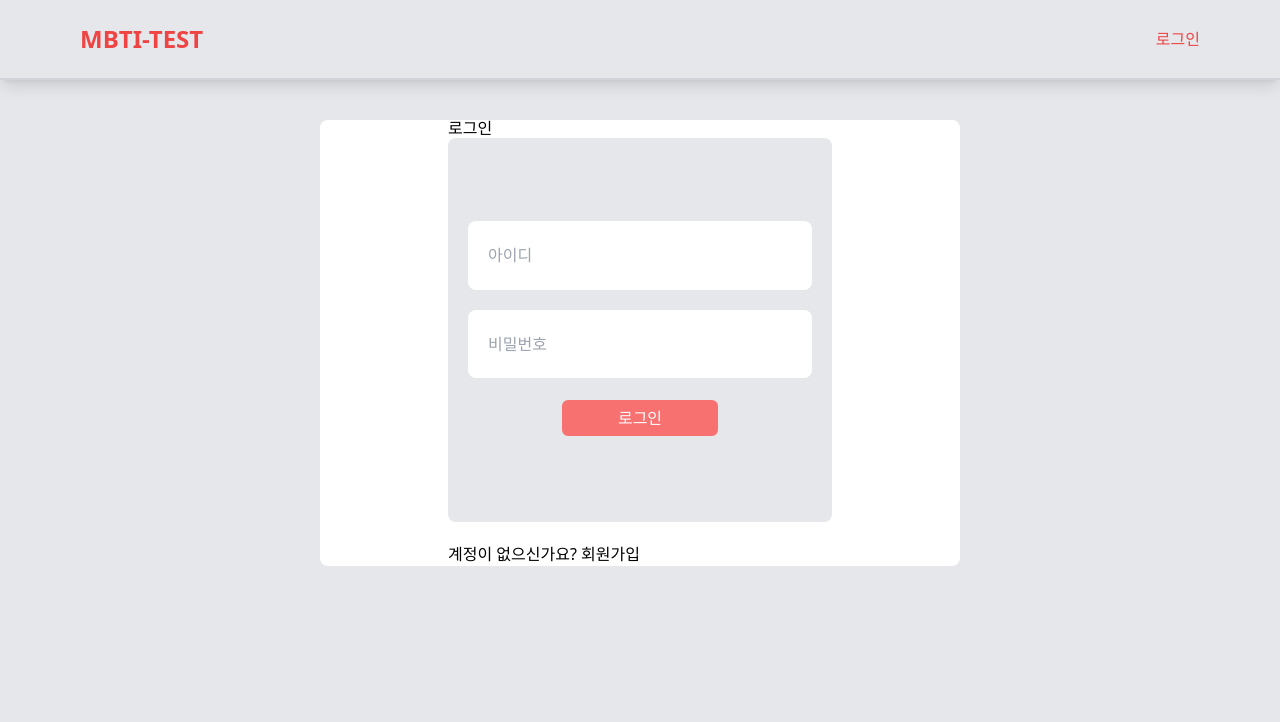
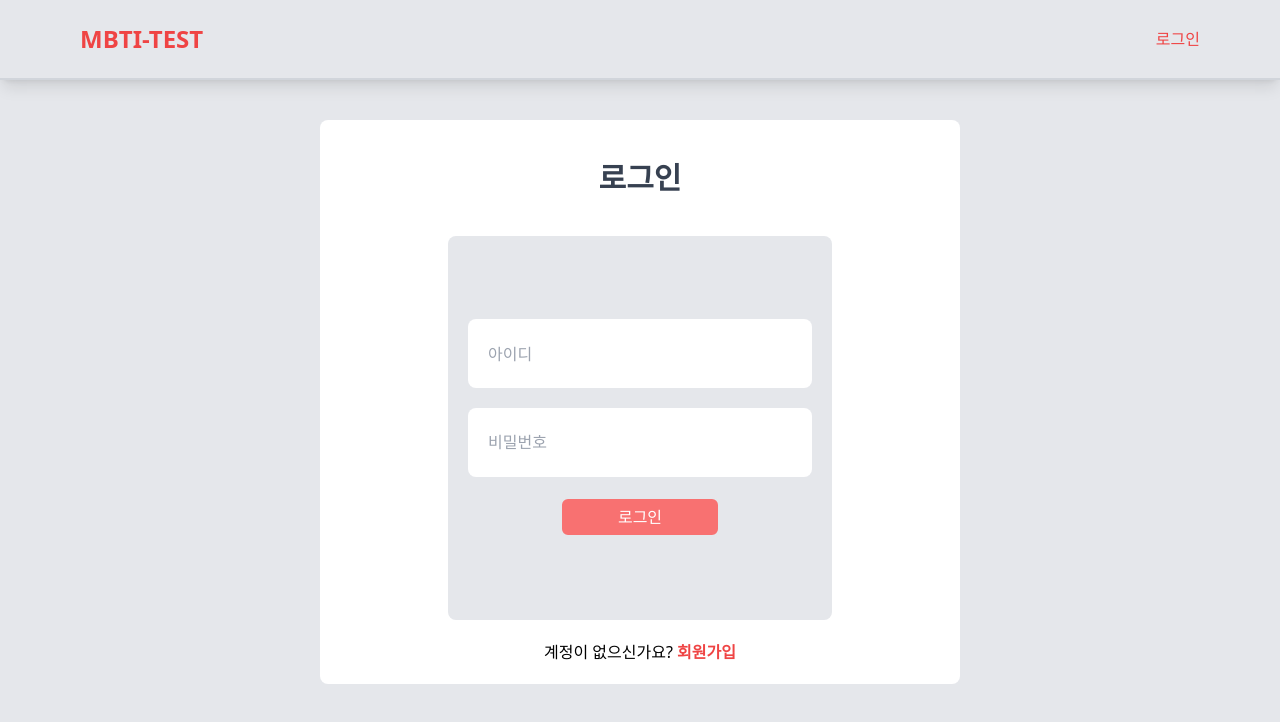
Before and after one commit to Leekee0905/mbti-test, a React (Vite) app: page /login in a window 1280 px wide. Shown: the top 722 px of the page. Built offline with nearby package versions, Linux system fonts and the light colour scheme.

Commit message:
style: 로그인 페이지 스타일링

```diff
--- a/src/pages/Login/Login.jsx
+++ b/src/pages/Login/Login.jsx
@@ -4,12 +4,15 @@ import AuthForm from "../../components/AuthForm";
 const Login = () => {
   return (
     <div className="w-1/2 h-1/2 mt-10 rounded-lg flex justify-center items-center bg-white">
-      <div>
-        <h1>로그인</h1>
+      <div className="text-center">
+        <h1 className="text-3xl font-bold text-gray-700 my-10">로그인</h1>
         <AuthForm mode="login" />
         <div>
-          <p>
-            계정이 없으신가요? <Link to="/signup">회원가입</Link>
+          <p className="mb-5">
+            계정이 없으신가요?{" "}
+            <Link to="/signup" className="text-red-500 font-bold">
+              회원가입
+            </Link>
           </p>
         </div>
       </div>
```
